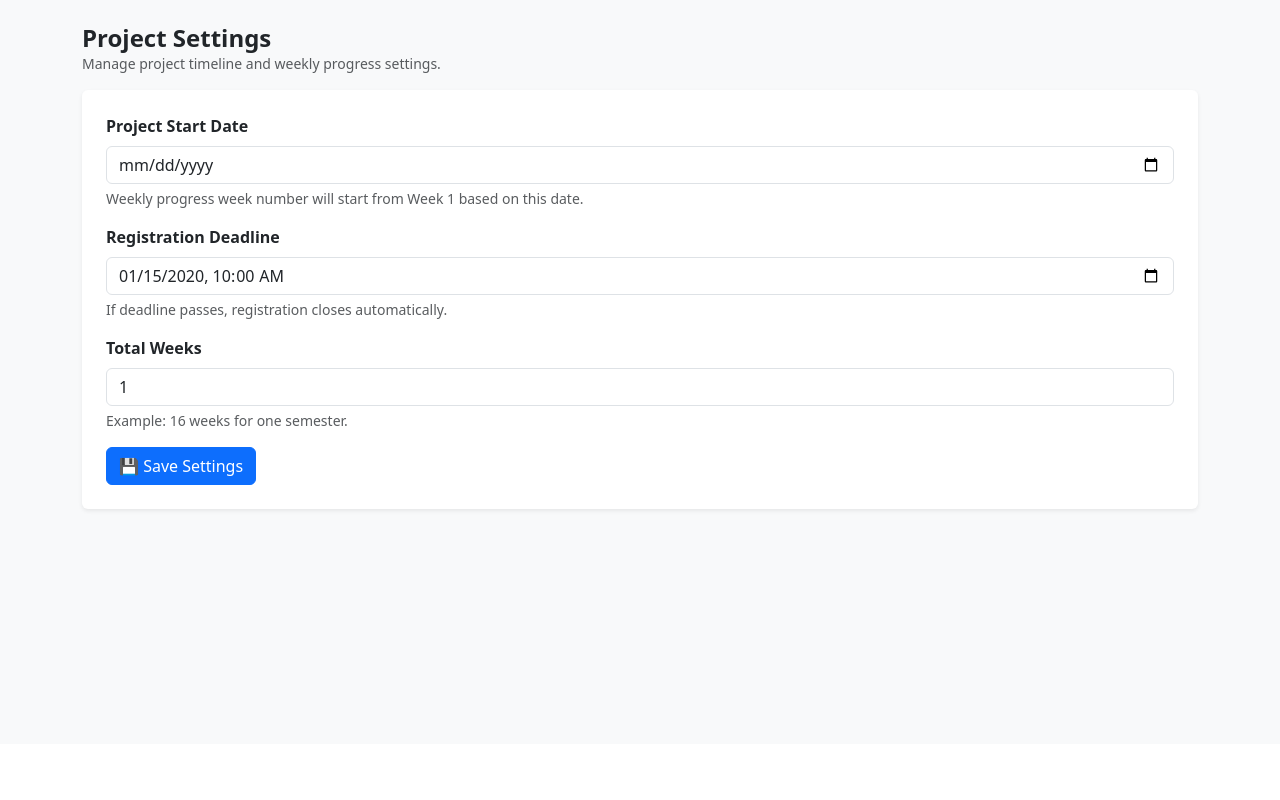
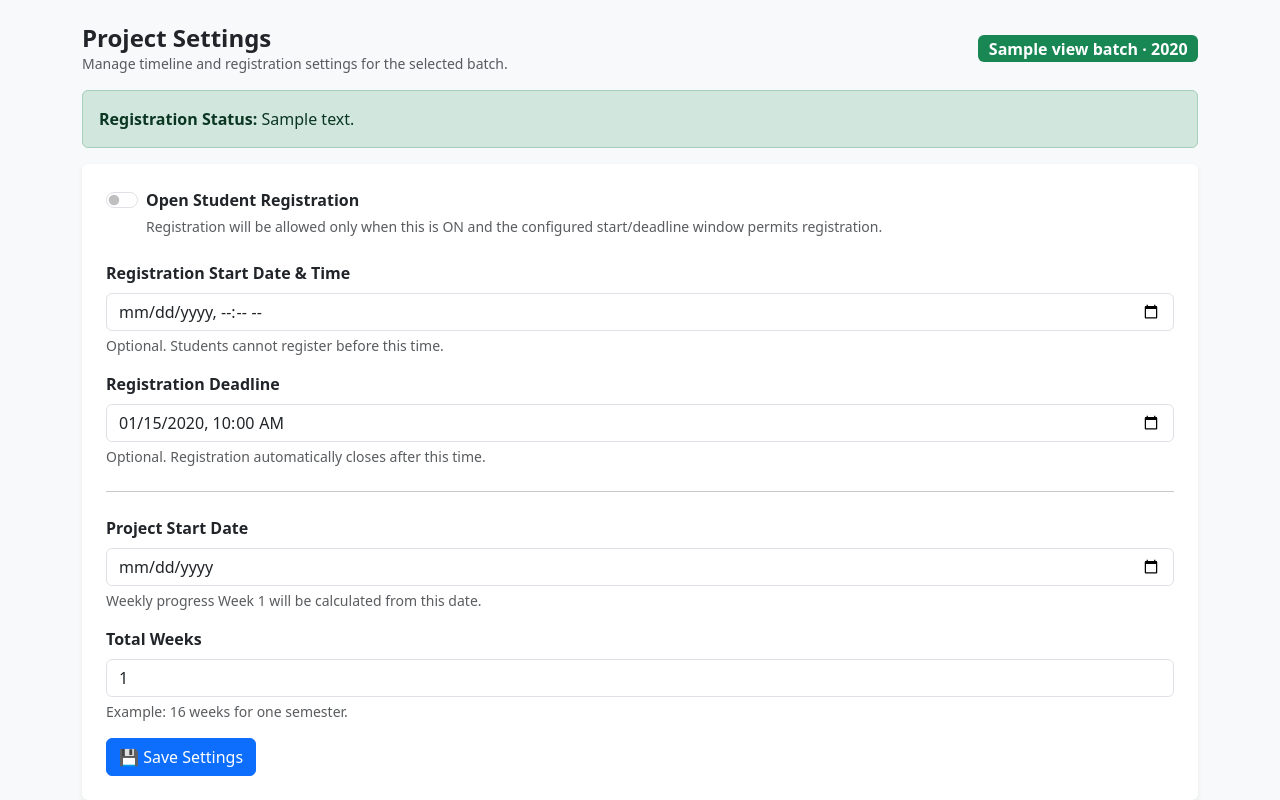
Before and after one commit to abhijithhv-rnsit/rnsit-multidisciplinary_project_2025-26, a Flask app: template templates/admin_project_settings.html in a window 1280 px wide. Shown: the part 56-856 px from the top of the page. Before the commit the page ends 568 px from the top, so only its background shows below. Run offline with Flask 3, Linux system fonts and the light colour scheme; the template is opened without the code that fills it: most values are stand-ins (such as "Sample title", 1, 10 or a date in 2020); some libraries are stand-ins or nearby versions.

Commit message:
Update admin_project_settings.html

```diff
--- a/templates/admin_project_settings.html
+++ b/templates/admin_project_settings.html
@@ -15,8 +15,17 @@
   <div class="d-flex justify-content-between align-items-center flex-wrap gap-2 mb-3">
     <div>
       <h4 class="fw-bold mb-0">Project Settings</h4>
-      <div class="text-muted small">Manage project timeline and weekly progress settings.</div>
+      <div class="text-muted small">
+        Manage timeline and registration settings for the selected batch.
+      </div>
     </div>
+
+    {% if view_batch %}
+      <span class="badge {% if view_batch.status == 'active' %}bg-success{% else %}bg-secondary{% endif %} fs-6">
+        {{ view_batch.batch_name }} · {{ view_batch.academic_year }}
+        {% if read_only %} · READ-ONLY{% endif %}
+      </span>
+    {% endif %}
   </div>
 
   {% with messages = get_flashed_messages() %}
@@ -25,47 +34,100 @@
     {% endif %}
   {% endwith %}
 
+  {% if registration_message %}
+    <div class="alert {% if registration_closed %}alert-warning{% else %}alert-success{% endif %}">
+      <strong>Registration Status:</strong> {{ registration_message }}
+    </div>
+  {% endif %}
+
   <div class="card shadow-sm border-0">
     <div class="card-body p-4">
 
+      {% if read_only %}
+        <div class="alert alert-secondary">
+          <strong>Historical Batch:</strong>
+          This batch is read-only. Its settings are shown for reference and cannot be changed.
+        </div>
+      {% endif %}
+
       <form method="post">
 
+        <div class="form-check form-switch mb-4">
+          <input class="form-check-input"
+                 type="checkbox"
+                 role="switch"
+                 id="registration_open"
+                 name="registration_open"
+                 value="1"
+                 {% if registration_open %}checked{% endif %}
+                 {% if read_only %}disabled{% endif %}>
+          <label class="form-check-label fw-semibold" for="registration_open">
+            Open Student Registration
+          </label>
+          <div class="text-muted small mt-1">
+            Registration will be allowed only when this is ON and the configured
+            start/deadline window permits registration.
+          </div>
+        </div>
+
         <div class="mb-3">
-          <label class="form-label fw-semibold">Project Start Date</label>
-          <input type="date" class="form-control"
-                 name="project_start_date"
-                 value="{{ project_start_date }}"
-                 required>
+          <label class="form-label fw-semibold">Registration Start Date &amp; Time</label>
+          <input type="datetime-local"
+                 class="form-control"
+                 name="registration_start"
+                 value="{{ registration_start }}"
+                 {% if read_only %}disabled{% endif %}>
           <div class="text-muted small mt-1">
-            Weekly progress week number will start from Week 1 based on this date.
+            Optional. Students cannot register before this time.
           </div>
         </div>
 
         <div class="mb-3">
           <label class="form-label fw-semibold">Registration Deadline</label>
-          <input type="datetime-local" class="form-control"
+          <input type="datetime-local"
+                 class="form-control"
                  name="registration_deadline"
-                 value="{{ registration_deadline }}">
+                 value="{{ registration_deadline }}"
+                 {% if read_only %}disabled{% endif %}>
           <div class="text-muted small mt-1">
-            If deadline passes, registration closes automatically.
+            Optional. Registration automatically closes after this time.
+          </div>
+        </div>
+
+        <hr class="my-4">
+
+        <div class="mb-3">
+          <label class="form-label fw-semibold">Project Start Date</label>
+          <input type="date"
+                 class="form-control"
+                 name="project_start_date"
+                 value="{{ project_start_date }}"
+                 {% if read_only %}disabled{% endif %}>
+          <div class="text-muted small mt-1">
+            Weekly progress Week 1 will be calculated from this date.
           </div>
         </div>
 
         <div class="mb-3">
           <label class="form-label fw-semibold">Total Weeks</label>
-          <input type="number" class="form-control"
+          <input type="number"
+                 class="form-control"
                  name="total_weeks"
-                 min="1" max="52"
+                 min="1"
+                 max="52"
                  value="{{ total_weeks }}"
-                 required>
+                 required
+                 {% if read_only %}disabled{% endif %}>
           <div class="text-muted small mt-1">
             Example: 16 weeks for one semester.
           </div>
         </div>
 
-        <button class="btn btn-primary">
-          💾 Save Settings
-        </button>
+        {% if not read_only %}
+          <button class="btn btn-primary">
+            💾 Save Settings
+          </button>
+        {% endif %}
 
       </form>
 
```
